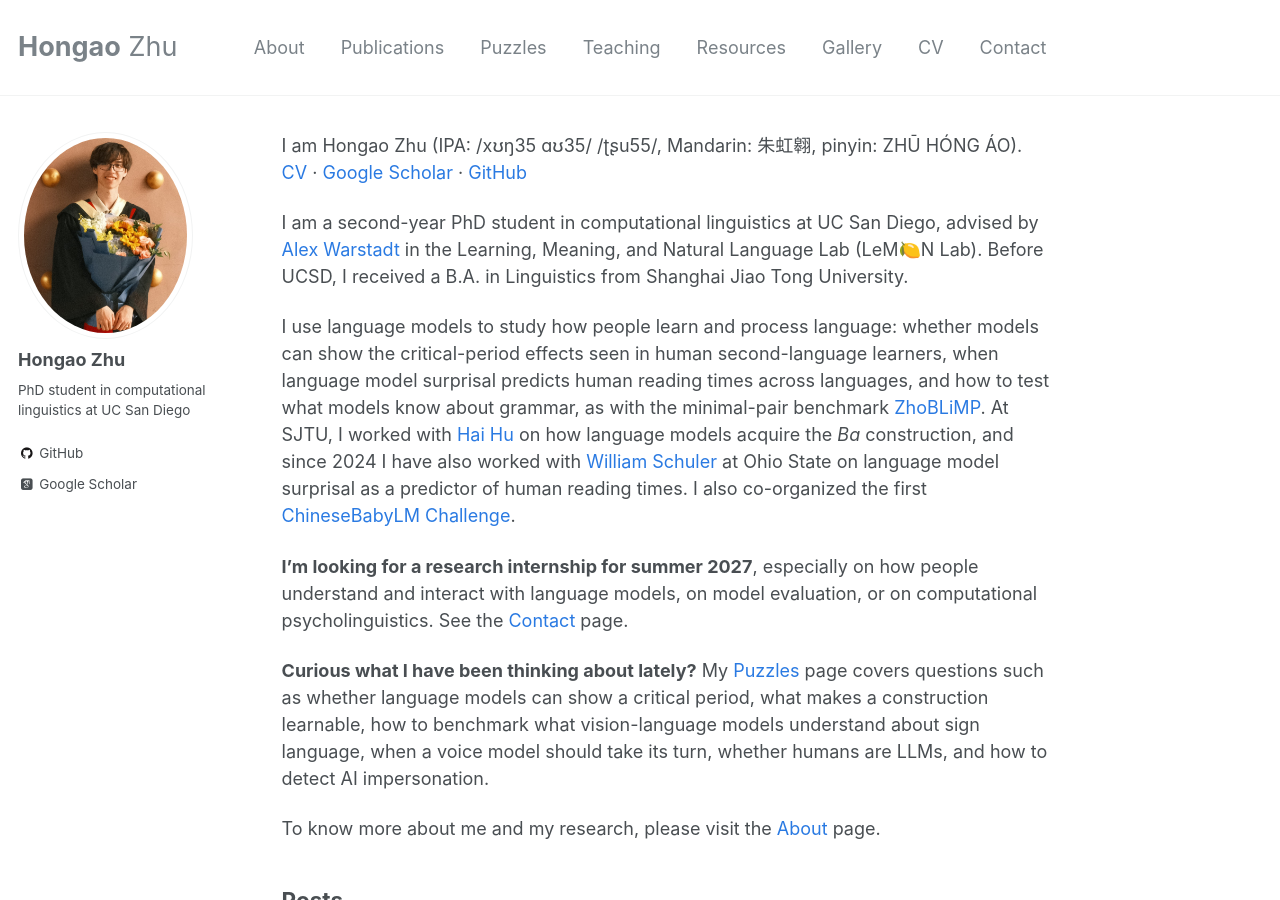
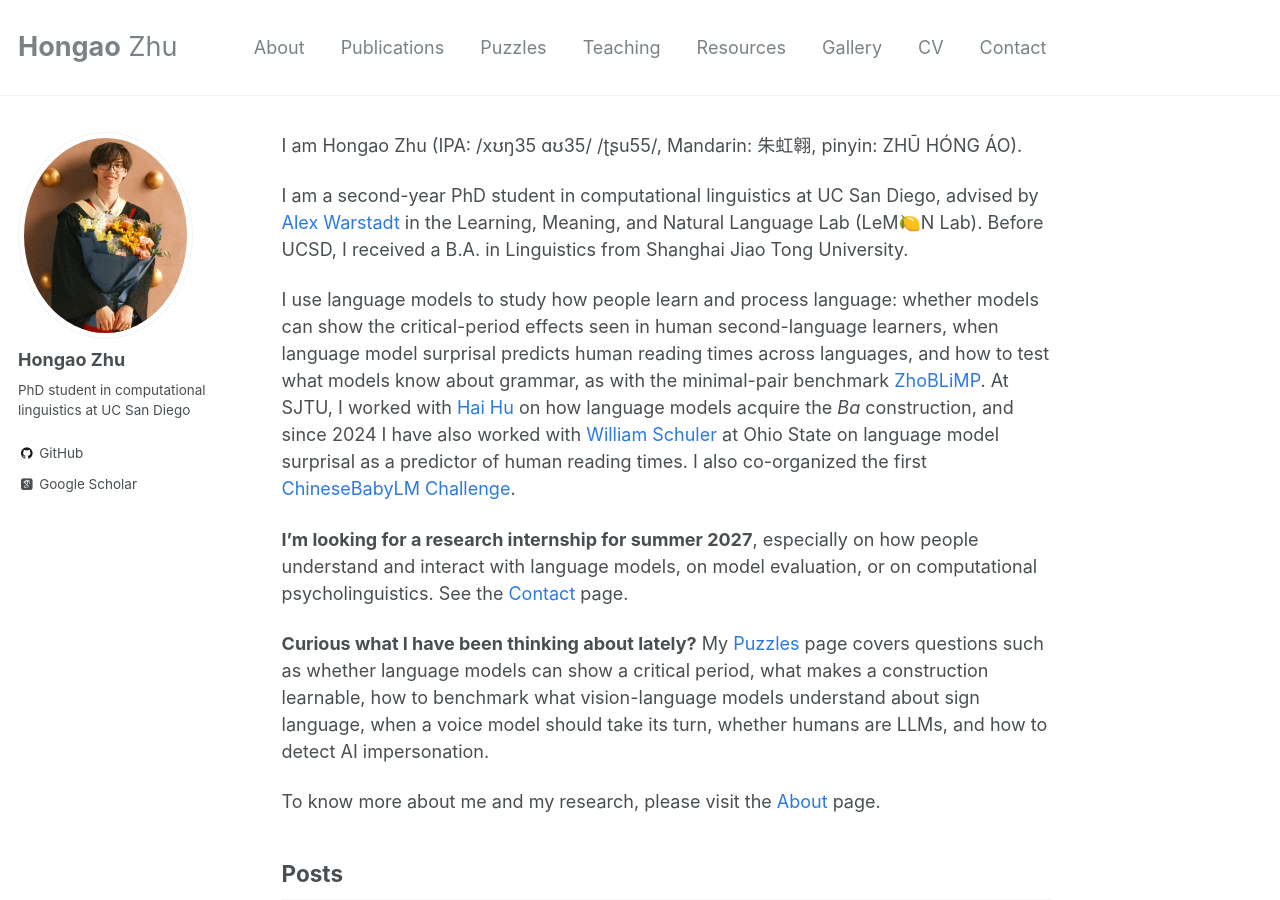
Before and after one commit to Hongao0611/Hongao0611.github.io, a Jekyll site: the page built from index.markdown, in a window 1280 px wide and 900 px high. Built offline with Jekyll 4.4.1, drawn with Linux system fonts in a browser that asks for light colours; some web fonts are replaced.

Commit message:
Home: drop the CV/Scholar/GitHub links after the name (they are in the menu and sidebar)

```diff
--- a/index.markdown
+++ b/index.markdown
@@ -3,7 +3,7 @@ layout: single
 author_profile: true
 ---
 
-I am Hongao Zhu (IPA: /xʊŋ35 ɑʊ35/ /ʈʂu55/, Mandarin: 朱虹翱, pinyin: ZHŪ HÓNG ÁO). [CV] · [Google Scholar] · [GitHub]
+I am Hongao Zhu (IPA: /xʊŋ35 ɑʊ35/ /ʈʂu55/, Mandarin: 朱虹翱, pinyin: ZHŪ HÓNG ÁO).
 
 I am a second-year PhD student in computational linguistics at UC San Diego, advised by [Alex Warstadt] in the Learning, Meaning, and Natural Language Lab (LeM🍋N Lab). Before UCSD, I received a B.A. in Linguistics from Shanghai Jiao Tong University.
 
@@ -26,9 +26,6 @@ To know more about me and my research, please visit the [About] page.
 [About]: /about/
 [Contact]: /contact/
 [Puzzles]: /puzzles/
-[CV]: /assets/pdf/CV.pdf
-[Google Scholar]: https://scholar.google.com/citations?user=FHqFfM8AAAAJ&hl=en
-[GitHub]: https://github.com/Hongao0611
 [Alex Warstadt]: https://alexwarstadt.github.io
 [Hai Hu]: http://huhailinguist.github.io/
 [William Schuler]: https://www.asc.ohio-state.edu/schuler.77
```
